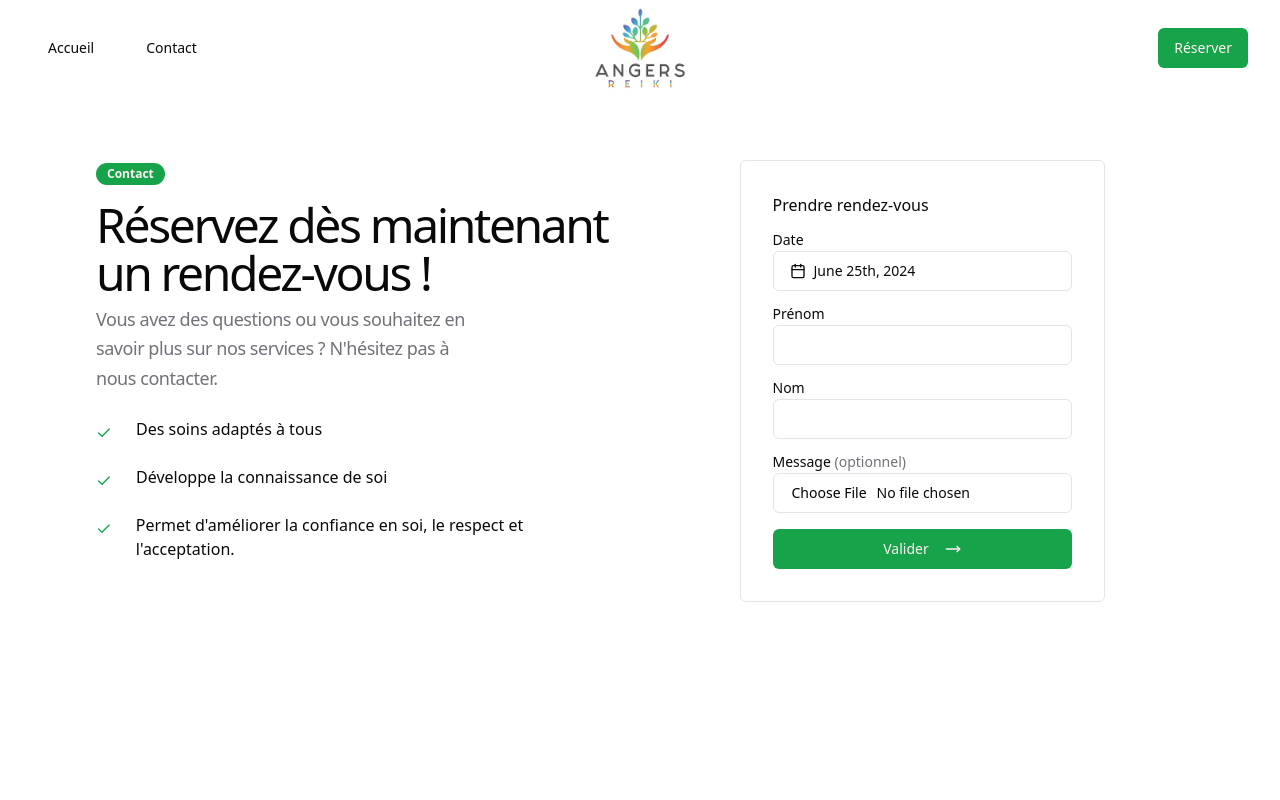
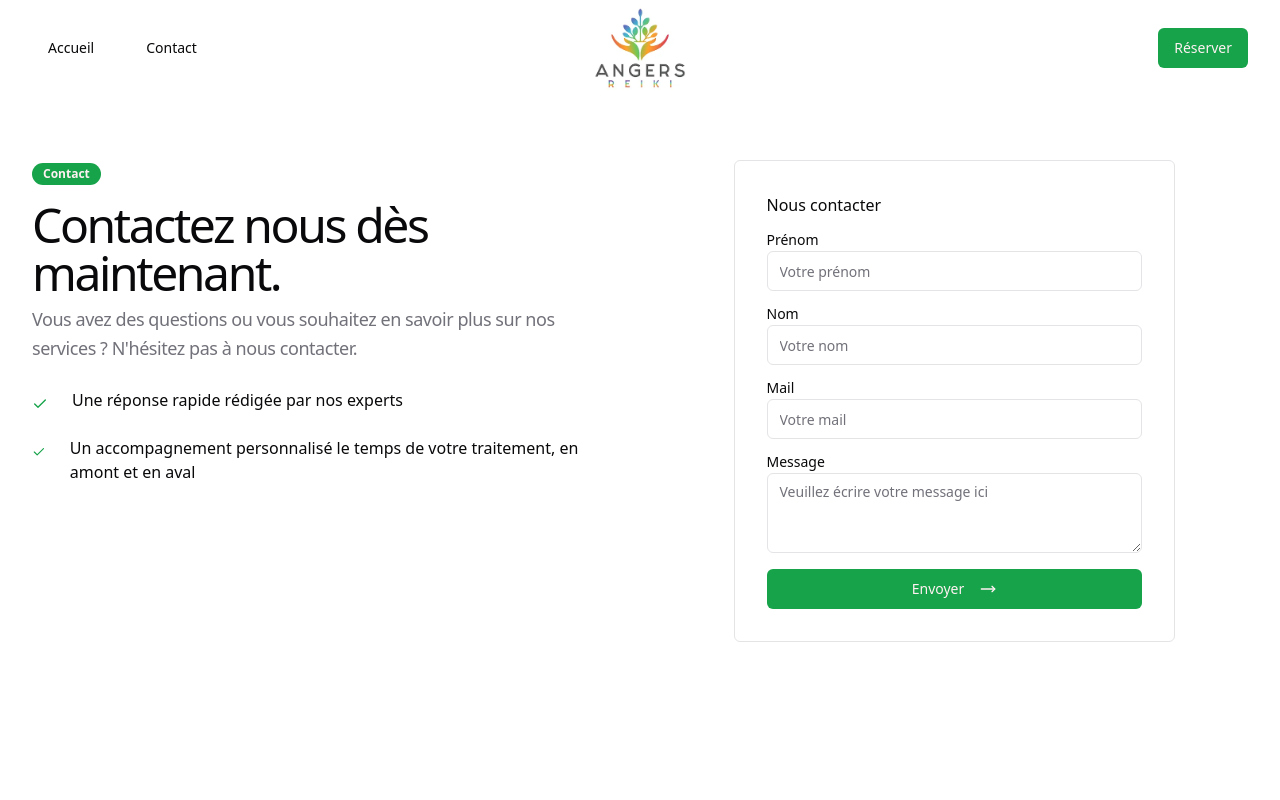
Before and after one commit to abroudoux/reiki, a React (Vite) app: page /contact in a window 1280 px wide. Shown: the top 800 px of the page. Built offline with nearby package versions, Linux system fonts and the light colour scheme.

Commit message:
feat: refractor pages Signed-off-by: Arthur Broudoux <arthur.broudoux@gmail.com>

```diff
--- /dev/null
+++ b/src/components/Site/FormContact.tsx
@@ -0,0 +1,132 @@
+import { useState } from "react";
+import { Check, MoveRight } from "lucide-react";
+
+import useStore from "@/lib/store";
+
+import { Badge } from "@/components/ui/badge";
+import { Button } from "@/components/ui/button";
+import { Label } from "@/components/ui/label";
+import { Input } from "@/components/ui/input";
+import { Textarea } from "@/components/ui/textarea";
+import { useToast } from "@/components/ui/use-toast";
+
+export default function Form() {
+  const [firstName, setFirstName] = useState("");
+  const [lastName, setLastName] = useState("");
+  const [mail, setMail] = useState("");
+  const { setIsLoading } = useStore();
+  const { toast } = useToast();
+
+  const handleChange = (e: React.ChangeEvent<HTMLInputElement | HTMLTextAreaElement>) => {
+    switch (e.target.id) {
+      case "firstName":
+        setFirstName(e.target.value);
+        break;
+      case "lastName":
+        setLastName(e.target.value);
+        break;
+      case "mail":
+        setMail(e.target.value);
+      default:
+        break;
+    }
+  };
+
+  const sendForm = async (e: React.FormEvent<HTMLFormElement>) => {
+    e.preventDefault();
+    setIsLoading(true);
+
+    toast({
+      variant: "default",
+      description: `Votre message a été envoyé avec succès. Nous vous répondrons dans les plus brefs délais.`
+    });
+
+    setIsLoading(false);
+  };
+
+  return (
+    <section className="w-full py-20 lg:py-40">
+      <div className="container max-w-7xl mx-auto">
+        <div className="grid lg:grid-cols-2 gap-10">
+          <div className="flex flex-col gap-6">
+            <div className="flex flex-col gap-4">
+              <div>
+                <Badge>Contact</Badge>
+              </div>
+              <div className="flex flex-col gap-2">
+                <h4 className="text-3xl md:text-5xl tracking-tighter max-w-xl text-left font-regular">
+                  Contactez nous dès maintenant.
+                </h4>
+                <p className="text-lg leading-relaxed tracking-tight text-muted-foreground text-left">
+                  Vous avez des questions ou vous souhaitez en savoir plus sur nos services ?
+                  N&apos;hésitez pas à nous contacter.
+                </p>
+              </div>
+            </div>
+            <div className="flex flex-row gap-6 items-start text-left">
+              <Check className="w-4 h-4 mt-2 text-primary" />
+              <div className="flex flex-col gap-1">
+                <p>Une réponse rapide rédigée par nos experts</p>
+              </div>
+            </div>
+            <div className="flex flex-row gap-6 items-start text-left">
+              <Check className="w-4 h-4 mt-2 text-primary" />
+              <div className="flex flex-col gap-1">
+                <p>
+                  Un accompagnement personnalisé le temps de votre traitement, en amont et en aval
+                </p>
+              </div>
+            </div>
+          </div>
+          <form className="justify-center flex items-center" onSubmit={sendForm}>
+            <div className="rounded-md w-3/4 flex flex-col border p-8 gap-4">
+              <p>Nous contacter</p>
+              <div className="grid w-full items-center gap-1">
+                <Label htmlFor="firstName">Prénom</Label>
+                <Input
+                  id="firstName"
+                  type="text"
+                  required
+                  onChange={handleChange}
+                  placeholder="Votre prénom"
+                />
+              </div>
+              <div className="grid w-full items-center gap-1">
+                <Label htmlFor="lastName">Nom</Label>
+                <Input
+                  id="lastName"
+                  type="text"
+                  required
+                  onChange={handleChange}
+                  placeholder="Votre nom"
+                />
+              </div>
+              <div className="grid w-full items-center gap-1">
+                <Label htmlFor="mail">Mail</Label>
+                <Input
+                  id="mail"
+                  type="text"
+                  required
+                  onChange={handleChange}
+                  placeholder="Votre mail"
+                />
+              </div>
+              <div className="grid w-full items-center gap-1">
+                <Label htmlFor="message">Message</Label>
+                <Textarea
+                  id="message"
+                  required
+                  onChange={handleChange}
+                  placeholder="Veuillez écrire votre message ici"
+                />
+              </div>
+              <Button type="submit" className="gap-4 w-full">
+                Envoyer <MoveRight className="w-4 h-4" />
+              </Button>
+            </div>
+          </form>
+        </div>
+      </div>
+    </section>
+  );
+}
--- a/src/components/Site/Form.tsx
+++ b/src/components/Site/FormSession.tsx
@@ -14,7 +14,7 @@ import { Label } from "@/components/ui/label";
 import { Input } from "@/components/ui/input";
 import { useToast } from "@/components/ui/use-toast";
 
-export default function Form() {
+export default function FormSession() {
   const [firstName, setFirstName] = useState("");
   const [lastName, setLastName] = useState("");
   const [date, setDate] = useState<Date | undefined>(new Date());
@@ -51,7 +51,6 @@ export default function Form() {
 
     if (isMessageSent) {
       const newSession = { firstName, lastName, date };
-      addSession(newSession);
       toast({
         variant: "default",
         description: `Votre message a été envoyé avec succès. Date du rendez-vous : ${format(date, "PPP")}. Nous vous répondrons dans les plus brefs délais.`
--- a/src/components/Site/Header.tsx
+++ b/src/components/Site/Header.tsx
@@ -43,7 +43,7 @@ export default function Header() {
             <img src={"/logo/logo.jpg"} alt="" className="h-24 w-auto" />
           </Link>
         </div>
-        <Link className="flex justify-end w-full gap-4" to={"/contact"}>
+        <Link className="flex justify-end w-full gap-4" to={"/seances"}>
           <Button>Réserver</Button>
         </Link>
       </div>
--- a/src/pages/Contact.tsx
+++ b/src/pages/Contact.tsx
@@ -1,5 +1,6 @@
 import Header from "@/components/Site/Header";
-import Form from "@/components/Site/Form";
+import FormContact from "@/components/Site/FormContact";
+import About from "@/components/Site/About";
 import FAQ from "@/components/Site/FAQ";
 import Footer from "@/components/Site/Footer";
 
@@ -8,7 +9,8 @@ export default function Contact() {
     <>
       <Header />
       <main>
-        <Form />
+        <FormContact />
+        <About />
       </main>
       <aside>
         <FAQ />
--- a/src/pages/Sessions.tsx
+++ b/src/pages/Sessions.tsx
@@ -1,6 +1,6 @@
 import Header from "@/components/Site/Header";
+import FormSession from "@/components/Site/FormSession";
 import Pricing from "@/components/Site/Princing";
-import GetStarted from "@/components/Site/GetStarted";
 import FAQ from "@/components/Site/FAQ";
 import Footer from "@/components/Site/Footer";
 
@@ -9,8 +9,8 @@ export default function Sessions() {
     <>
       <Header />
       <main>
+        <FormSession />
         <Pricing />
-        <GetStarted />
       </main>
       <aside>
         <FAQ />
```
